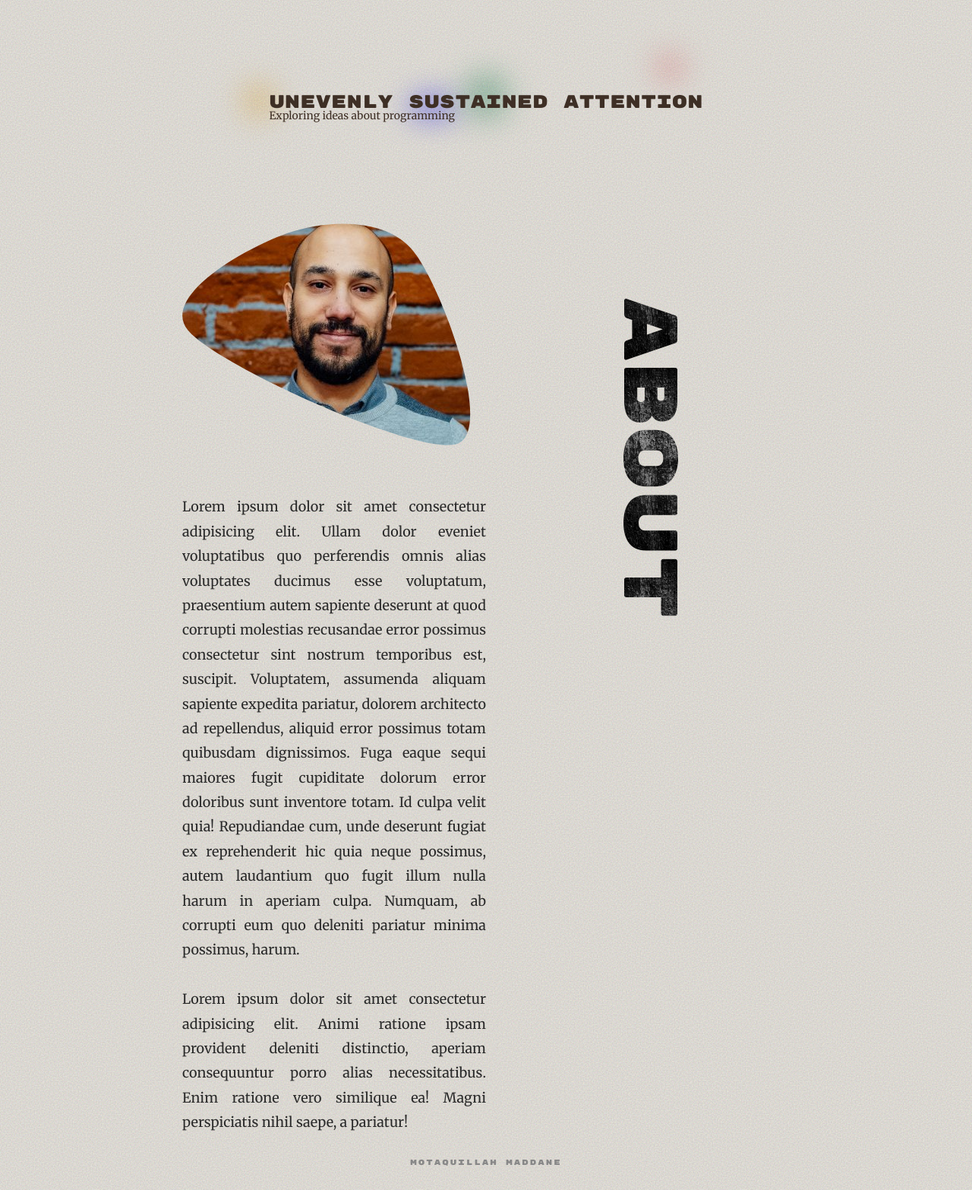
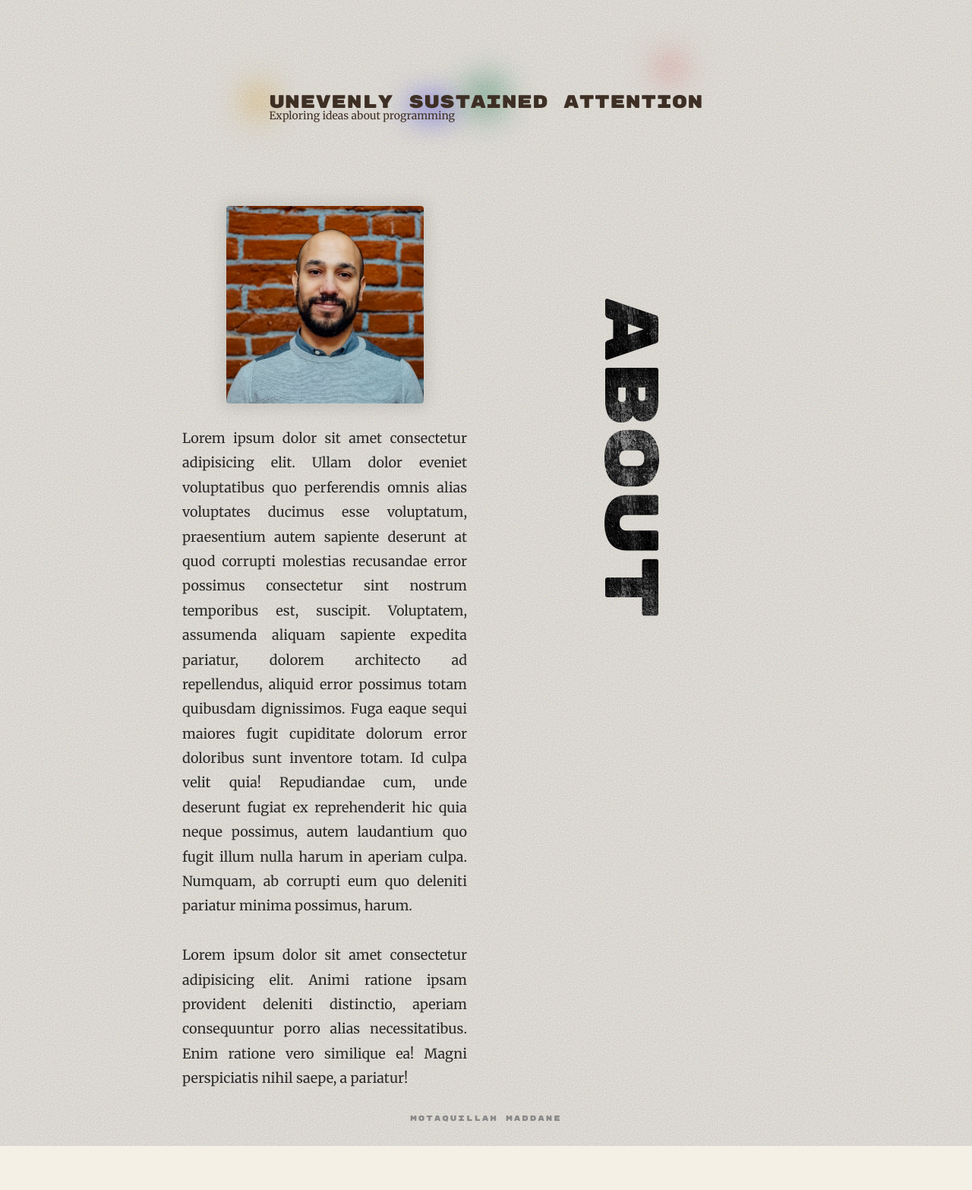
Before and after one commit to kronik3r/kronik3r.github.io, a Jekyll site: the page built from about.html, in a window 1280 px wide. Shown: the whole page at 76% size. Built offline with Jekyll 4.4.1, drawn with Linux system fonts in a browser that asks for light colours; after the commit the page ends 1508 px from its top, so only the background shows below that.

Commit message:
refactor: simplify image mask from about page

```diff
--- a/_layouts/default.html
+++ b/_layouts/default.html
@@ -58,9 +58,6 @@
                 <feComposite operator="in" in2="SourceGraphic" result="monoNoise" />
                 <feBlend in="SourceGraphic" in2="monoNoise" mode="screen" />
             </filter>
-            <clipPath id="myClip">
-              <path d="M320.61569754735183 36.749706213432034C282.52669048761874 -10.50160349929584 201.636645957386 -5.266002709907809 150.98219840184402 12.40415567632266C100.32775084630202 30.07431406255313 -21.399994845633188 95.519346818087 16.689012214099876 142.77065653081485C54.77801927383294 190.0219662435427 328.86179320470046 313.58217233892026 379.51624076024245 295.9120139526898C430.17068831578445 278.2418555664593 358.7047046070849 84.00101592615988 320.61569754735183 36.749706213432034C282.52669048761874 -10.50160349929584 201.636645957386 -5.266002709907809 150.98219840184402 12.40415567632266 " fill="hsl(340, 45%, 50%)" transform="matrix(0.9777236924095909,0,0,0.9777236924095909,-9.020250020272613,53.73460745067459)"></path>
-            </clipPath>
         </defs>
     </svg>
 </body>
--- a/styles/index.scss
+++ b/styles/index.scss
@@ -492,14 +492,19 @@ hr {
 
 .about {
     text-align: justify;
-    text-justify: inter-word;
     line-height: 1.8;
     font-size: 18px;
     font-family: "Merriweather", serif;
+    display: flex;
+    align-items: center;
+    flex-direction: column;
 
     > img {
-        clip-path: url(#myClip);
-        display: inline-block;
+        margin: 30px 0;
+        max-width: 260px;
+        width: 80%;
+        border-radius: 4px;
+        box-shadow: 0px 0px 20px 6px rgba(0, 0, 0, 0.1);
     }
 }
 
```
